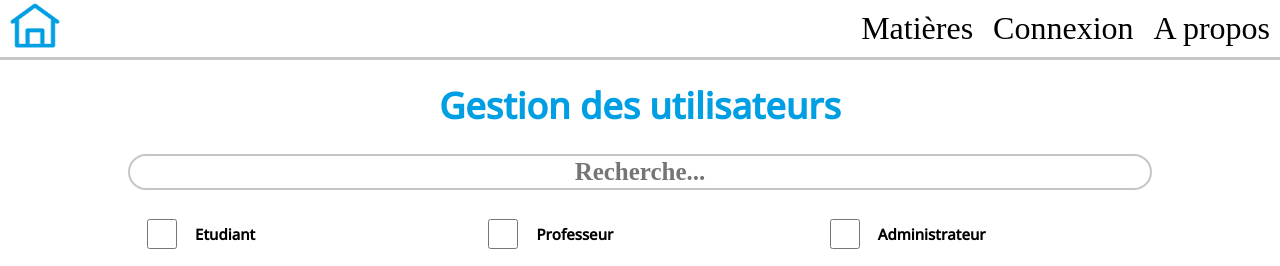
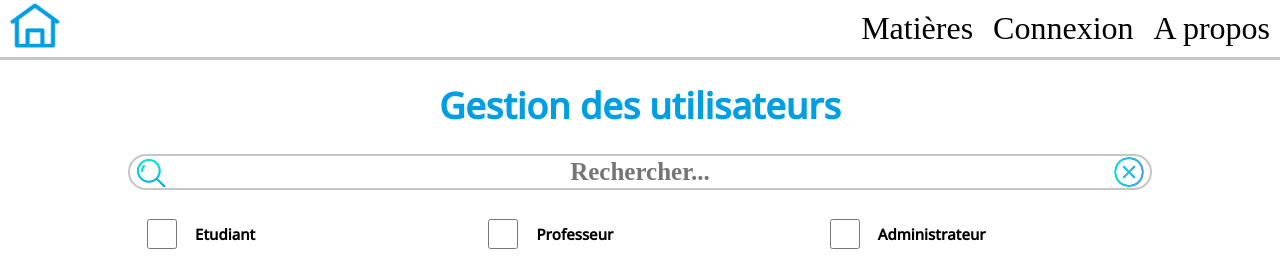
Before and after one commit to clement-gh/Cahier-vacance-Esirem, a React (Create React App) app in the folder front/: page /backoffice/gestion_utilisateurs in a window 1280 px wide. Shown: the top 266 px of the page. Built offline with nearby package versions, Linux system fonts and the light colour scheme; a web font is replaced by a local one.

Commit message:
upgrade backoffice seach bar design

```diff
--- /dev/null
+++ b/front/src/components/search_bar.css
@@ -0,0 +1,24 @@
+.seach_bar_div {
+    position: relative;
+}
+
+.seach_bar_div .input_div {
+    width: 100%;
+}
+
+.seach_bar_div > img {
+    max-width: 34px;
+    max-height: 34px;
+}
+
+.search_bar_loupe_icon {
+    position: absolute;
+    top: 2px;
+    left: 6px;
+}
+
+.search_bar_close_icon {
+    position: absolute;
+    top: 1px;
+    right: 6px;
+}
--- /dev/null
+++ b/front/src/components/search_bar.tsx
@@ -0,0 +1,15 @@
+import React from "react";
+import { Input } from "./form/input";
+import "./search_bar.css"
+
+export class SearchBar extends React.Component {
+    render(): React.ReactNode {
+        return (
+            <div className="seach_bar_div">
+                <img className="search_bar_loupe_icon" src="/images/icon_component/loupe.png" alt="search_bar_loupe_icon"/>
+                <Input placeholder="Rechercher..."/>
+                <img className="search_bar_close_icon" src="/images/icon_component/croix.png" alt="search_bar_croix_icon"/>
+            </div>
+        );
+    }
+}
--- a/front/src/pages/backoffice/gestion_cours.tsx
+++ b/front/src/pages/backoffice/gestion_cours.tsx
@@ -3,13 +3,12 @@ import { NavBar } from "../../components/navbar";
 import { Table } from "../../components/Table";
 import { Button } from "../../components/button";
 import { Footer } from "../../components/footer";
-import { Input } from "../../components/form/input";
 import { Title } from "../../components/title";
-import "./gestion_cours.css"
 import { OptionsList } from "../../components/form/optionsList";
 import { Year, loadAllYears } from "../../model/yearLoader";
 import { loadNomMatiere } from "../../model/MatiereLoader";
-
+import { SearchBar } from "../../components/search_bar";
+import "./gestion_cours.css"
 
 type GestionCoursState = {
 
@@ -45,7 +44,7 @@ export class GestionCours extends React.Component<any, GestionCoursState> {
 
                 <section  className="gestion_cours_section">
 
-                    <Input placeholder="Recherche..."/>
+                    <SearchBar/>
                     <div className="gestion_cours_options_div">
                         <OptionsList placeholder="Années" options={
                             this.state.years.map((year: Year) => {
--- a/front/src/pages/backoffice/gestion_utilisateurs.tsx
+++ b/front/src/pages/backoffice/gestion_utilisateurs.tsx
@@ -6,6 +6,7 @@ import { Input } from "../../components/form/input";
 import { Table } from "../../components/Table";
 import { Button } from "../../components/button";
 import "./gestion_utilisateurs.css"
+import { SearchBar } from "../../components/search_bar";
 
 export class GestionUtilisateurs extends React.Component {
     render(): React.ReactNode {
@@ -17,7 +18,7 @@ export class GestionUtilisateurs extends React.Component {
 
                 <section  className="gestion_utilisateurs_section">
 
-                    <Input placeholder="Recherche..."/>
+                    <SearchBar/>
                     <div className="gestion_utilisateurs_checkbox_div">
                         <Input label="Etudiant" type="checkbox" labelSideRight={true}/>
                         <Input label="Professeur" type="checkbox" labelSideRight={true}/>
```
Also changed, not shown: front/public/images/icon_component/croix.png (added), front/public/images/icon_component/loupe.png (added).
